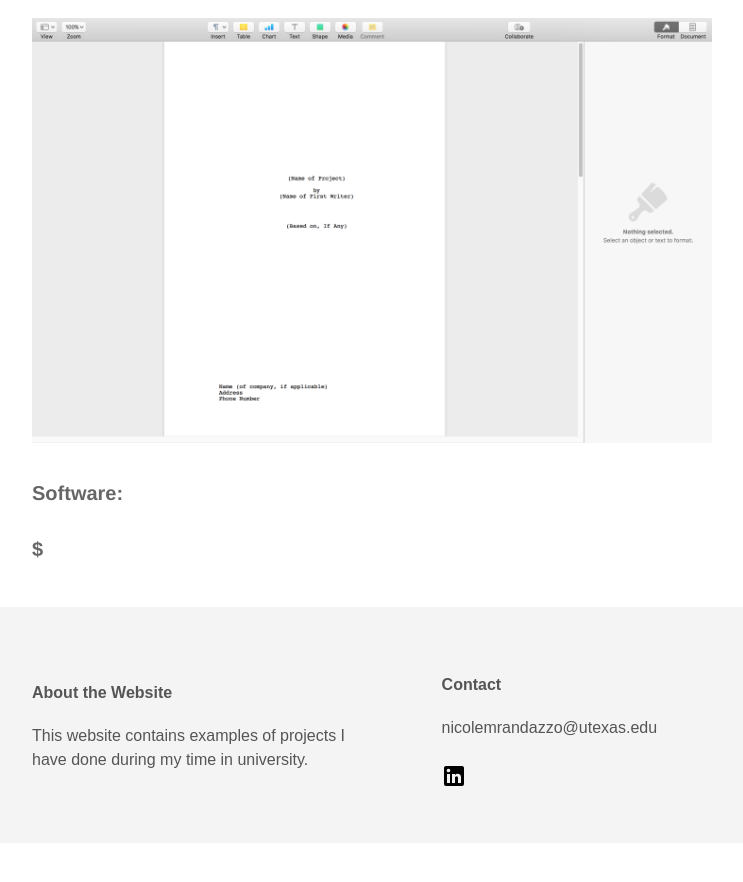
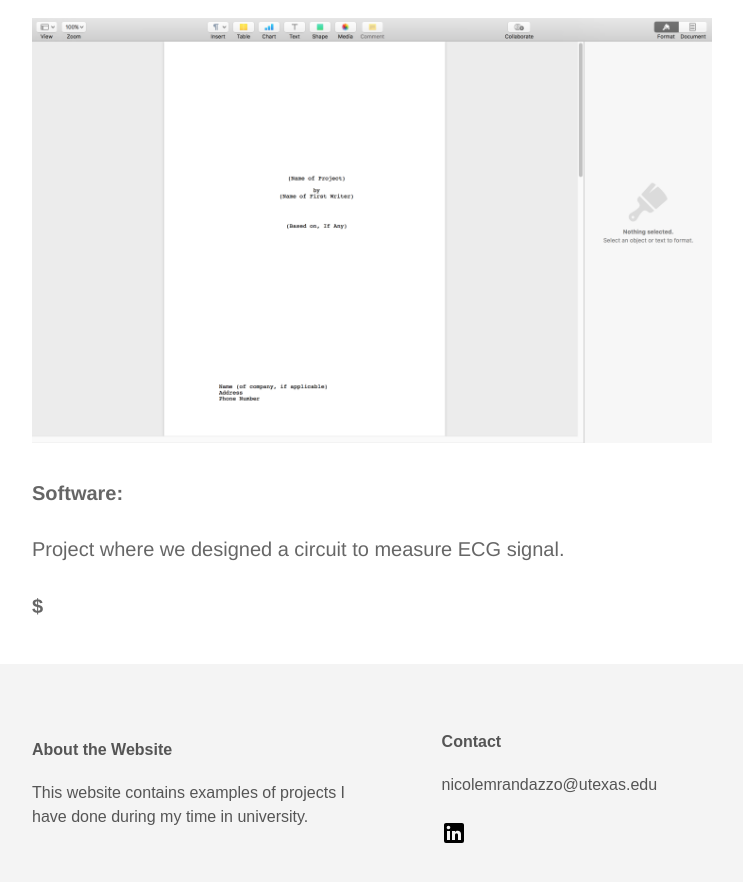
Before and after one commit to NicoleMRandazzo/nicolemrandazzo.github.io, a Jekyll site: the page built from _products/Screenplay-template-for-Apple-Pages-Warner-Brothers.md, in a window 1280 px wide and 900 px high, scrolled down 1407 px. Shown: the top 882 px of the window, without its empty margins (96-839 px from the left). Built offline with Jekyll 4.4.1, drawn with Linux system fonts in a browser that asks for light colours; before the commit the page ends 2250 px from its top, so only the background shows below that.

Commit message:
Update Screenplay-template-for-Apple-Pages-Warner-Brothers.md

```diff
--- a/_products/Screenplay-template-for-Apple-Pages-Warner-Brothers.md
+++ b/_products/Screenplay-template-for-Apple-Pages-Warner-Brothers.md
@@ -4,6 +4,8 @@ layout: product
 class: BME 214L- Computational Fundamentals of BME Design
 semester: Fall 2024
 skills: TinkerCad, Fusion 360, soldering, LabVIEW
+description_markdown: >-
+  Project where we designed a circuit to measure ECG signal.
 date: 2020-01-21 23:12:06 +0100
 text-button: I need this template to write my script!
 image: /images/templates/screenplay/CircuitMain.jpg
```
